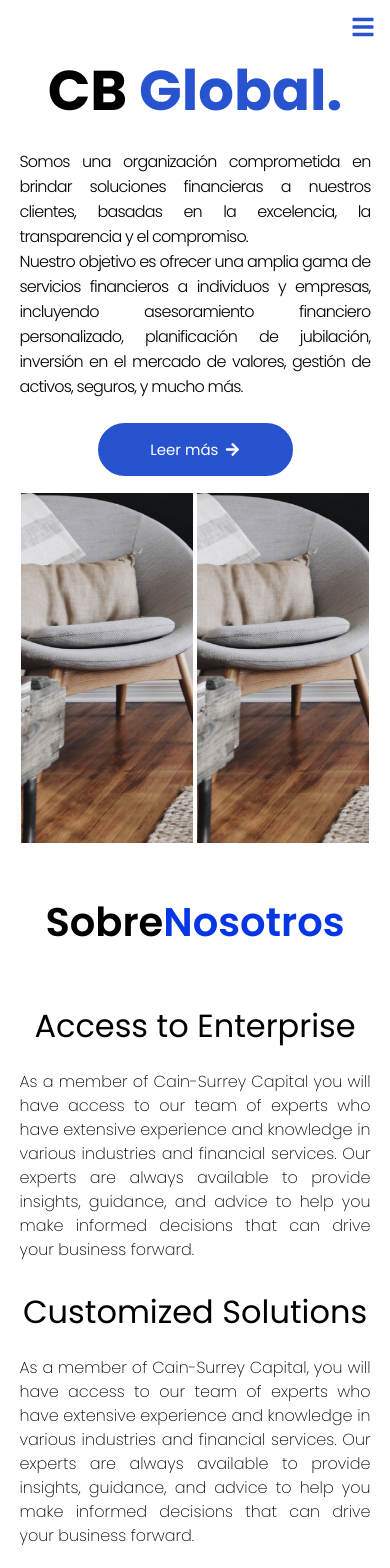
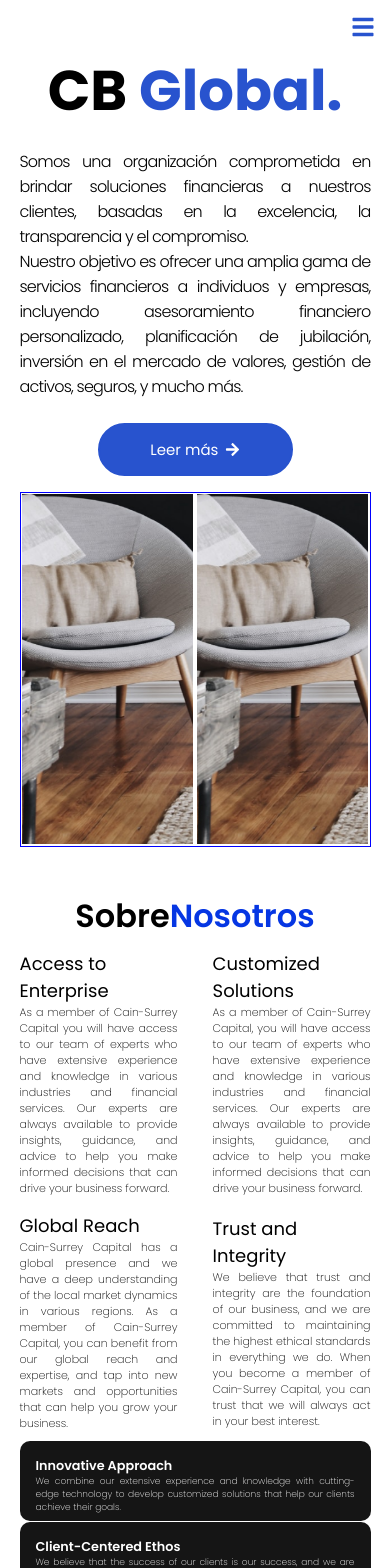
Before and after one commit to Franco-Calvo/cbglobal, a React (Create React App) app: page / in a window 390 px wide. Shown: the top 1568 px of the page. Built offline with nearby package versions, Linux system fonts and the light colour scheme.

Commit message:
Lucero (#6)
* Nosotros

* Nosotros terminado

* Cambios

* Responsive nosotros

```diff
--- a/src/pages/Home/home.css
+++ b/src/pages/Home/home.css
@@ -69,6 +69,7 @@
   justify-content: space-around;
   align-items: center;
   flex-wrap: wrap;
+  border: 1px solid blue;
 }
 
 .image {
--- a/src/pages/Index/Index.jsx
+++ b/src/pages/Index/Index.jsx
@@ -8,7 +8,7 @@ import Footer from "../../components/Footer/Footer";
 export default function Index() {
   return (
     <>
-      <Navbar/>
+      <Navbar />
       <Home />
       <Nosotros />
       <Contacto />
--- a/src/pages/Nosotros/nosotros.css
+++ b/src/pages/Nosotros/nosotros.css
@@ -25,7 +25,7 @@
 }
 
 h2 {
-  font-size: 6rem;
+  font-size: 4rem;
   font-weight: 600;
 }
 
@@ -34,7 +34,7 @@ h2 {
 .nosotros-container {
   display: flex;
   width: 90%;
-  justify-content: center;
+  justify-content: space-between;
   align-items: center;
   height: auto;
   flex-wrap: wrap;
@@ -47,21 +47,20 @@ h2 {
   flex-direction: column;
   justify-content: center;
   align-items: center;
-  width: 48%;
+  width: 45%;
 }
 
 .title-container {
-  font-size: 32px;
+  font-size: 40px;
   display: flex;
   justify-content: flex-start;
   width: 100%;
-  margin: 10px 0px 20px 0px;
   font-weight: 400;
 }
 
 .nosotros-contenid span,
 .card span {
-  font-size: 16px;
+  font-size: 20px;
   font-weight: lighter;
   line-height: 24px;
   text-align: justify;
@@ -72,82 +71,132 @@ h2 {
 .nosotros-cards {
   display: flex;
   width: 90%;
-  justify-content: space-between;
+  justify-content: space-evenly;
   align-items: center;
   gap: 1rem;
-  padding: 1rem;
   flex-wrap: wrap;
 }
 
 .card {
   display: flex;
-  width: 30%;
+  width: 100%;
   flex-direction: column;
   justify-content: space-around;
   border: 1px black;
   background-color: #151515;
-  height: 400px;
-  border-radius: 10%;
-  padding: 1.5rem;
+  height: 4.5rem;
+  padding: 1rem;
   color: white;
+  border-radius: 10px;
 }
 
 .card h2 {
-  font-size: 2rem;
+  font-size: 1rem;
 }
 
 /*Responsive*/
-@media (max-width: 1024px) {
-  .card h2 {
-    font-size: 1.5rem;
+
+@media (max-width: 1300px) {
+  .nosotros-contenid span,
+  .card span {
+    font-size: 16px;
   }
 }
 
-@media (max-width: 800px) {
+@media (max-width: 1100px) {
+  .nosotros-contenid span,
+  .card span {
+    font-size: 14px;
+    line-height: 20px;
+  }
+
+  .title-container {
+    font-size: 30px;
+  }
+
+  .card {
+    height: 4rem;
+  }
+
+  .card h2 {
+    font-size: 0.8rem;
+  }
+
+  .card span {
+    font-size: 0.7rem;
+  }
+}
+@media (max-width: 1024px) {
+  .card h2 {
+    font-size: 1rem;
+  }
+
+  .card span {
+    font-size: 10px;
+  }
+}
+
+@media (max-width: 960px) {
+  .nosotros-contenid span,
+  .card span {
+    font-size: 11px;
+  }
+}
+
+@media (max-width: 650px) {
+  .title-container {
+    width: 100%;
+    font-size: 25px;
+  }
+}
+
+@media (max-width: 570px) {
+  .nosotros-contenid span,
+  .card span {
+    font-size: 11px;
+    line-height: 16px;
+  }
+
+  .title-container {
+    font-size: 20px;
+  }
+
+  h2 {
+    font-size: 2rem;
+  }
+
+  .card {
+    height: 5rem;
+  }
+}
+
+@media (max-width: 425px) {
+  .nosotros-container {
+    margin-top: -30px;
+  }
+  .card span {
+    font-size: 9px;
+    line-height: 13px;
+  }
+
   .nosotros-title {
     justify-content: center;
     align-items: center;
   }
-  h2 {
-    font-size: 4rem;
-  }
 
-  .nosotros-cards {
-    flex-direction: column;
+  .card h2 {
+    font-size: 0.8rem;
   }
 
   .card {
-    width: 100%;
+    margin-top: -15px;
   }
-}
 
-@media (max-width: 670px) {
-  .nosotros-container {
-    flex-direction: column;
+  .card:first-child {
+    margin-top: -30px;
   }
 
   .title-container {
-    width: 100%;
-  }
-
-  .nosotros-contenid {
-    width: 100%;
+    font-size: 18px;
   }
 }
-
-@media (max-width: 535px) {
-  h2 {
-    font-size: 3rem;
-  }
-
-  .title-container {
-    justify-content: center;
-    text-align: center;
-  }
-
-  @media (max-width: 400px) {
-    h2 {
-      font-size: 2.5rem;
-    }
-  }
-}
```
